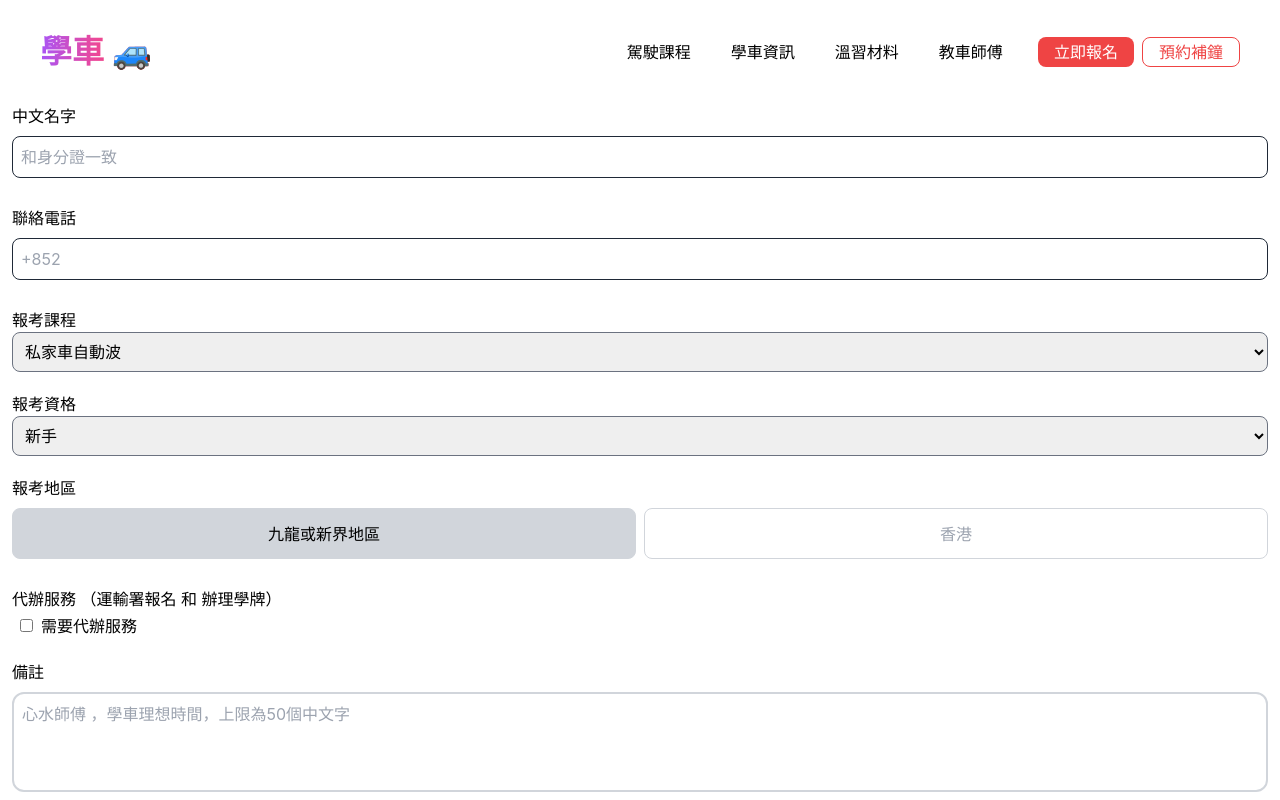
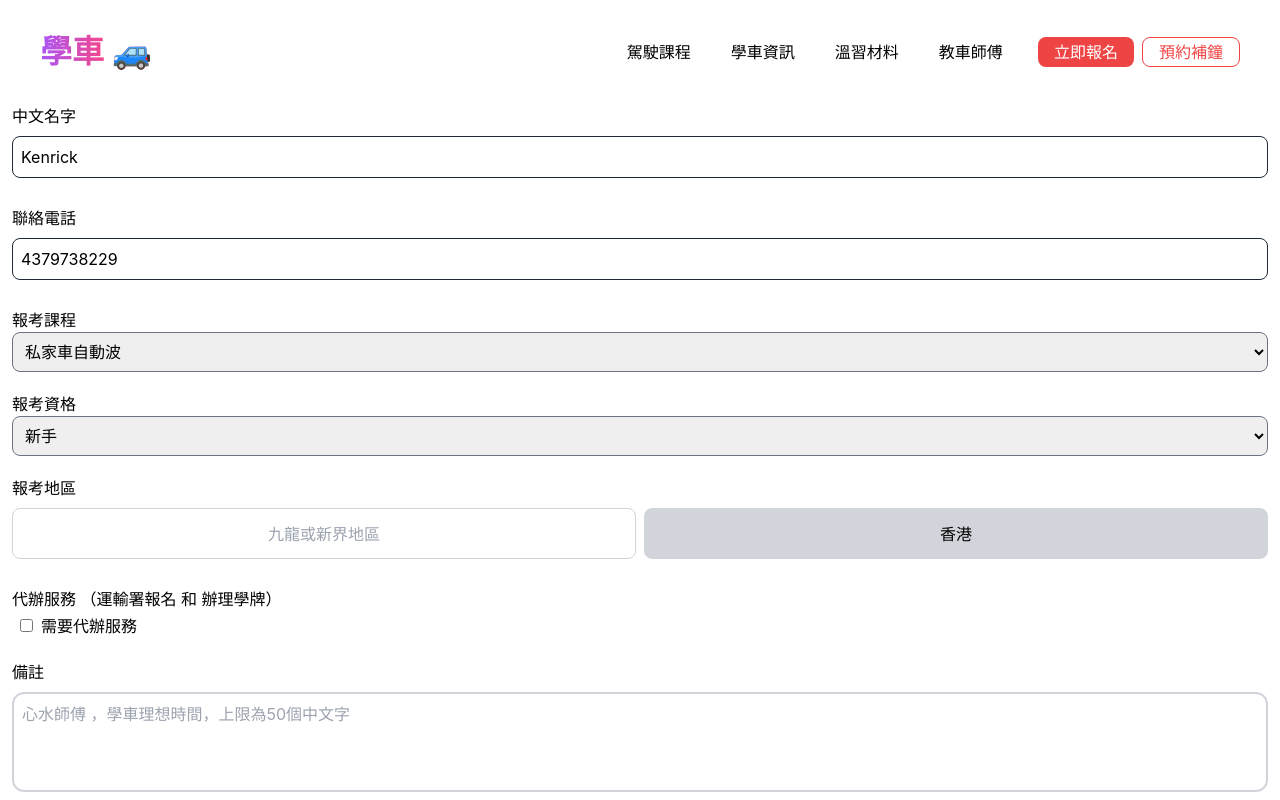
Before and after one commit to KnrkTam/react-multiple-choice, a Next.js app: page /components/application/applicationForm in a window 1280 px wide. Shown: the top 800 px of the page. Built offline with nearby package versions, Linux system fonts and the light colour scheme.

Commit message:
added chakraUI

```diff
--- a/pages/application/index.tsx
+++ b/pages/application/index.tsx
@@ -2,15 +2,9 @@ import ApplicationForm from "@/components/application/applicationForm";
 import Disclaimer from "@/components/application/disclaimer";
 import ProgressBar from "@/components/application/progressBar";
 import React from "react";
-import { SubmitHandler } from "react-hook-form";
 
-type FormData = {
-  name: string;
-  contact: string;
-};
 
 export default function application() {
-  const onSubmit: SubmitHandler<FormData> = (data) => console.log(data);
 
   return (
     <div className="mx-5">
@@ -28,14 +22,6 @@ export default function application() {
           <Disclaimer />
         </div>
       </div>
-      <div>
-        <button
-          type="submit"
-          className="bg-zinc-500 text-white rounded-lg w-full my-10 py-2 lg:w-3/5"
-        >
-          提交申請
-        </button>
-      </div>
     </div>
   );
 }
--- a/pages/components/application/applicationForm.tsx
+++ b/pages/components/application/applicationForm.tsx
@@ -1,27 +1,52 @@
 import { useForm, SubmitHandler } from "react-hook-form";
+import React, { useEffect, useRef, useState } from "react";
+import { yupResolver } from "@hookform/resolvers/yup";
+import * as yup from "yup";
 
-import React, { useState } from "react";
+const schema = yup.object({
+  name: yup.string().required("please input name"),
+  contact: yup.string().required("please input contact"),
+});
+enum paymentEnum {
+  directPayment = "directPayment",
+  stripe = "stripe",
+}
+
+enum districtEnum {
+  hkIsland = "香港",
+  others = "九龍",
+}
 
 type FormData = {
   name: string;
-  contact: string;
+  contact: number;
   course: string;
   quali: string;
-  payment: string;
-  district: string;
+  payment: paymentEnum;
+  district: districtEnum;
   remark: string;
 };
 
 export default function ApplicationForm() {
-  const [district, setDistrict] = useState("九龍");
+  const [district, setDistrict] = useState("香港");
   const {
     register,
     handleSubmit,
     watch,
     formState: { errors },
-  } = useForm<FormData>({ mode: "onChange" });
+  } = useForm<FormData>({
+    resolver: yupResolver(schema),
+    mode: "onChange",
+    defaultValues: {
+      name: "Kenrick",
+      contact: 4379738229,
+    },
+  });
 
-  const onSubmit: SubmitHandler<FormData> = (data) => console.log(data);
+  console.log(errors);
+
+  const onSubmit: SubmitHandler<FormData> = (data) =>
+    console.log(data);
 
   return (
     <form className="space-y-5" onSubmit={handleSubmit(onSubmit)}>
@@ -29,19 +54,24 @@ export default function ApplicationForm() {
         <label>中文名字</label>
         <input
           type="text"
-          name="name"
+          {...register("name")}
           className="border border-gray-800 p-2 my-2 rounded-lg w-full"
           placeholder="和身分證一致"
         />
+        <p className="bg-red-500 text-white rounded-lg">
+          {errors.name?.message}
+        </p>
       </div>
       <div className="flex flex-col">
         <label>聯絡電話</label>
         <input
-          type="text"
-          name="contact"
+          {...register("contact")}
           className="border border-gray-800 p-2 my-2 rounded-lg w-full"
           placeholder="+852"
         />
+        <p className="bg-red-500 text-white rounded-lg">
+          {errors.contact?.message}
+        </p>
       </div>
       <div className="flex flex-col">
         <label>報考課程</label>
@@ -62,7 +92,7 @@ export default function ApplicationForm() {
           {...register("quali")}
         >
           <option value="新手">新手</option>
-          <option value="補鐘">私家車棍波</option>
+          <option value="補鐘">補鐘</option>
           <option value="快期重考">快期重考</option>
           <option value="己有路試期">己有路試期</option>
         </select>
@@ -71,23 +101,26 @@ export default function ApplicationForm() {
         <label>報考地區</label>
         <div className="flex space-x-2 py-2">
           <button
-            type="button"
+            value="九龍"
             className={`${
               district == "九龍" ? " bg-gray-300" : " bg-white text-gray-400"
             } flex-1 rounded-lg border border-gray-300`}
             onClick={() => setDistrict("九龍")}
+            {...register("district")}
           >
             九龍或新界地區
           </button>
           <button
-            type="button"
+            value="香港"
             className={`${
               district == "香港" ? " bg-gray-300" : " bg-white text-gray-400"
             } flex-1 rounded-lg border border-gray-300`}
             onClick={() => setDistrict("香港")}
+            {...register("district")}
           >
             香港
           </button>
+          {/* <input {...register("district")} value={district} className="" /> */}
         </div>
       </div>
       <div className="flex flex-col">
@@ -101,7 +134,7 @@ export default function ApplicationForm() {
         <label>備註 </label>
         <span className="flex space-x-2 py-2">
           <textarea
-            name="remark"
+            {...register("remark")}
             className="rounded-xl border border-2 border-gray-300 p-2 w-full resize-none h-[100px]"
             placeholder="心水師傅 ，學車理想時間，上限為50個中文字"
           ></textarea>
@@ -117,6 +150,13 @@ export default function ApplicationForm() {
           <option value="stripe">網上付款</option>
         </select>
       </div>
+      <button
+        type="submit"
+        className="bg-zinc-500 text-white rounded-lg w-full my-10 py-2 lg:w-3/5"
+      >
+        提交申請
+      </button>
+      {/* <input type="submit" /> */}
     </form>
   );
 }
```
Also changed, not shown: package.json (+7 -1 lines), 1 other file (tests, documents, lock files or other folders).
